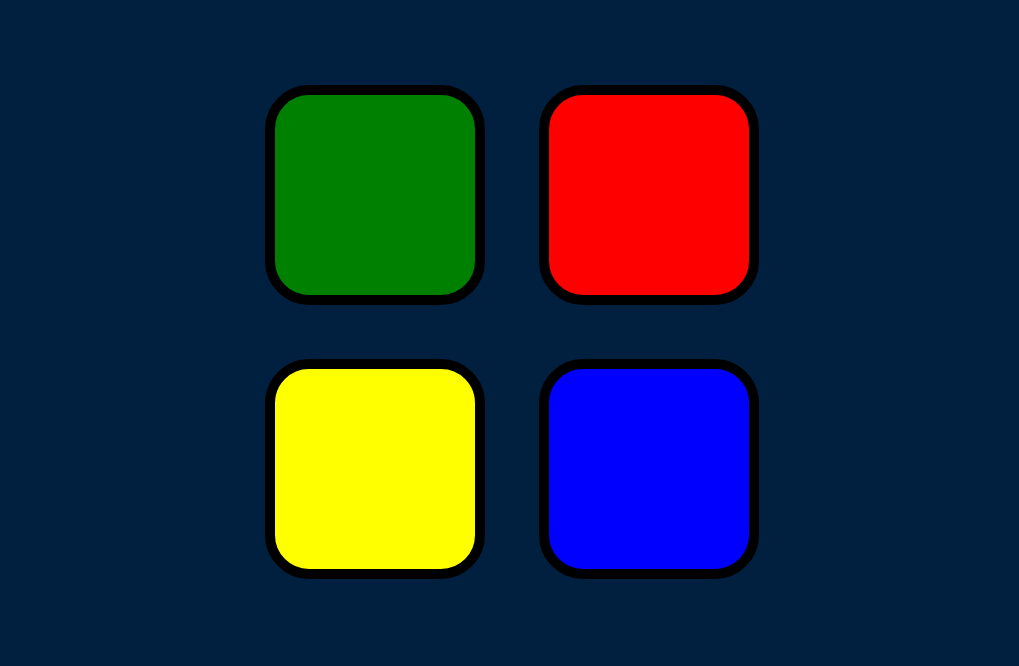
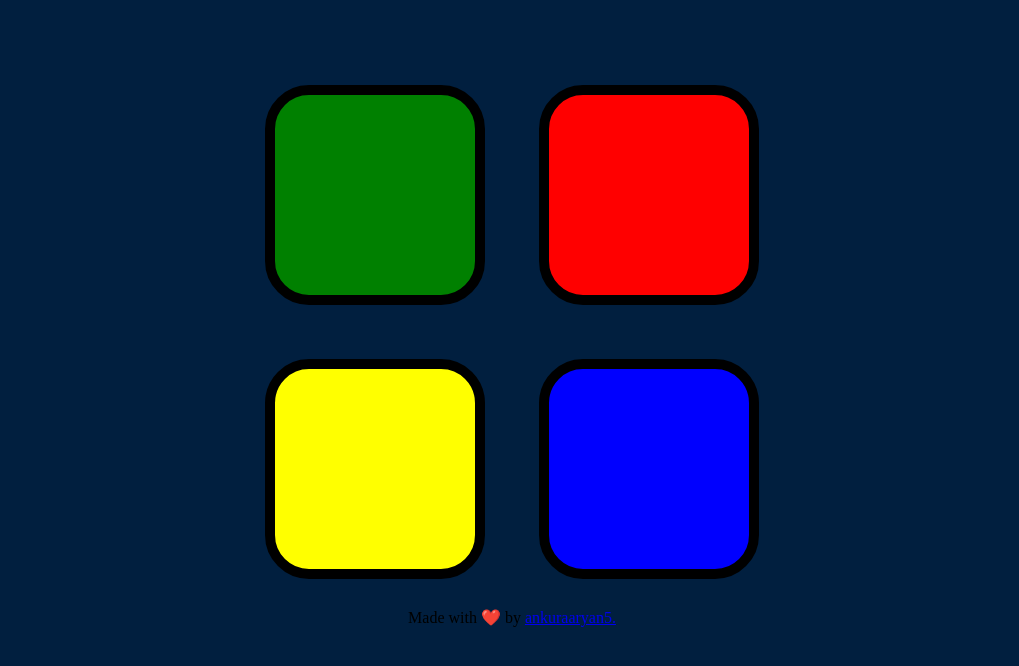
Before and after one commit to ankuraaryan5/Simon-Game, a plain HTML site: page index.html in a window 1280 px wide. Shown: the part 114-780 px from the top of the page, without its empty margins (128-1147 px from the left). Drawn offline with nearby package versions, Linux system fonts and the light colour scheme.

Commit message:
Update index.html

```diff
--- a/index.html
+++ b/index.html
@@ -39,6 +39,10 @@
 
   <script src="https://ajax.googleapis.com/ajax/libs/jquery/3.6.1/jquery.min.js"></script>
   <script src="game.js"></script>
+
+  <footer>
+    Made with ❤️ by <a href="https://github.com/ankuraaryan5">ankuraaryan5.</a>
+  </footer>
 </body>
 
 </html>
```
